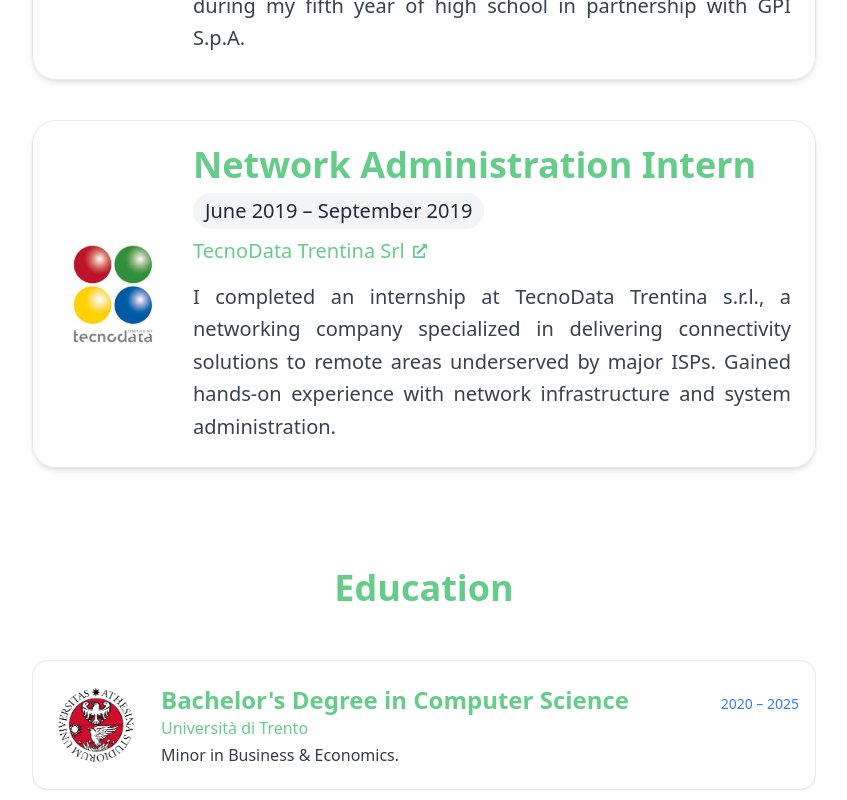
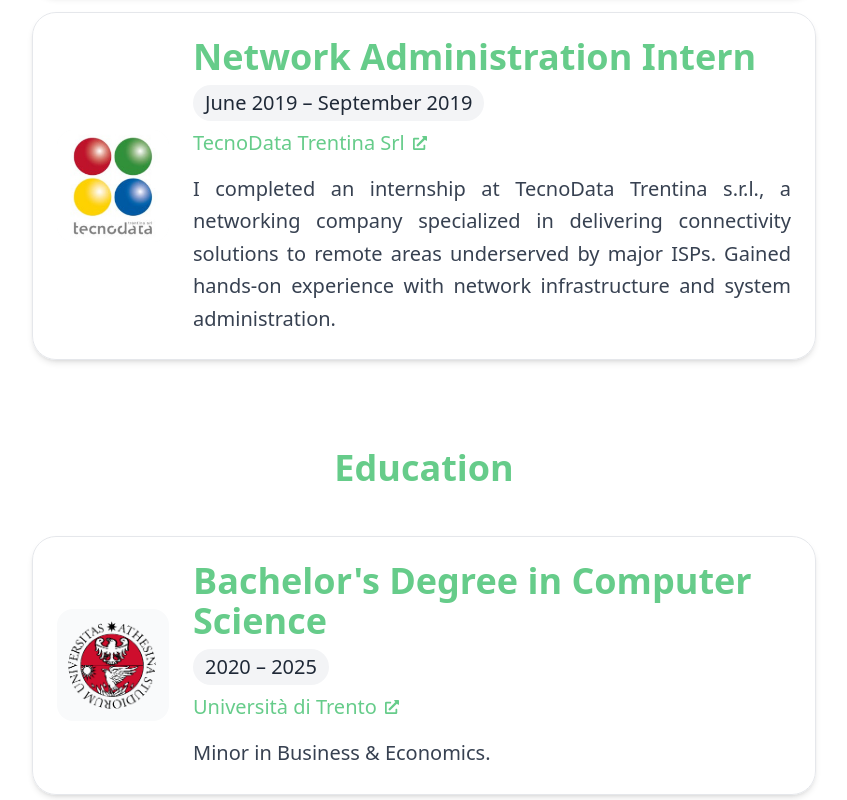
Before and after one commit to pietro-armellini/Portfolio, a React (Vite) app: page / in a window 1280 px wide. Shown: the part 4980-5780 px from the top of the page, without its empty margins (216-1063 px from the left). Built offline with nearby package versions, Linux system fonts and the light colour scheme.

Commit message:
fix: education card redesigned

```diff
--- a/src/components/EducationCards.jsx
+++ b/src/components/EducationCards.jsx
@@ -1,4 +1,5 @@
 import PropTypes from "prop-types";
+import { FaExternalLinkAlt } from "react-icons/fa";
 
 const EducationCard = ({
   title,
@@ -9,41 +10,58 @@ const EducationCard = ({
   link,
 }) => {
   return (
-    <div className="card card-bordered w-[90%] lg:w-[70%] bg-base-100 shadow-sm my-3 mx-auto p-4 flex-row items-center space-x-4">
-      <figure className="w-24 h-24 flex-shrink-0 flex justify-center items-center">
+    <div className="relative bg-white/70 backdrop-blur-sm border border-gray-200 shadow-md hover:shadow-xl rounded-3xl overflow-hidden transition-all duration-300 ease-in-out w-full sm:w-[90%] lg:w-[70%] min-w-[300px] mx-auto my-2 p-6 flex flex-col sm:flex-row items-start sm:items-center gap-6 font-sans text-base sm:text-xl max-w-[1400px]">
+
+      {/* Logo */}
+      <figure className="w-28 h-28 flex-shrink-0 flex justify-center items-center rounded-2xl overflow-hidden bg-gray-50 mx-auto sm:mx-0">
         {logo ? (
           <img
             src={logo}
             alt={`${institution} logo`}
-            className="object-contain w-full h-full rounded-lg"
+            className="object-contain w-full h-full"
           />
         ) : (
-          <div className="w-20 h-20 bg-gray-200 rounded-lg flex justify-center items-center text-gray-400 text-sm">
+          <div className="w-full h-full bg-gray-200 flex justify-center items-center text-gray-400 text-sm">
             No Logo
           </div>
         )}
       </figure>
-      <div className="flex-1 text-left">
-        <div className="flex flex-wrap items-baseline justify-between">
-          <h2 className="text-primary text-2xl font-semibold">{title}</h2>
-          <h4 className="text-secondary text-sm">{timeframe}</h4>
+
+      {/* Content */}
+      <div className="flex-1 min-w-0 text-center sm:text-left">
+        {/* Title + Timeframe */}
+        <div className="flex flex-wrap justify-center sm:justify-between items-center gap-2 w-full text-center sm:text-left">
+          <h2 className="text-primary text-3xl sm:text-4xl font-semibold break-words">
+            {title}
+          </h2>
+          <span className="inline-flex items-center px-3 py-1 bg-gray-100 text-gray-800 rounded-full text-base sm:text-xl">
+            {timeframe}
+          </span>
         </div>
-        {link ? (
-          <h3 className="font-medium">
+
+        {/* Institution */}
+        <div className="mt-2 flex items-center gap-3 flex-wrap justify-center sm:justify-start">
+          {link ? (
             <a
               href={link}
               target="_blank"
               rel="noopener noreferrer"
-              className="hover:underline text-primary"
+              className="text-primary font-medium inline-flex items-center gap-2 hover:underline text-base sm:text-xl"
             >
               {institution}
+              <FaExternalLinkAlt className="text-sm" />
             </a>
-          </h3>
-        ) : (
-          <h3 className="font-medium">{institution}</h3>
-        )}
-         <p className="mt-1 leading-snug">{description}</p>
+          ) : (
+            <span className="text-gray-800 font-medium text-base sm:text-xl">
+              {institution}
+            </span>
+          )}
+        </div>
 
+        {/* Description */}
+        <p className="mt-4 text-gray-700 leading-relaxed text-justify">
+          {description}
+        </p>
       </div>
     </div>
   );
--- a/src/components/ExperienceCards.jsx
+++ b/src/components/ExperienceCards.jsx
@@ -10,7 +10,7 @@ const ExperienceCard = ({
   link,
 }) => {
   return (
-    <div className="relative bg-white/70 backdrop-blur-sm border border-gray-200 shadow-md hover:shadow-xl rounded-3xl overflow-hidden transition-all duration-300 ease-in-out w-full sm:w-[90%] lg:w-[70%] min-w-[300px] mx-auto my-5 p-6 flex flex-col sm:flex-row items-start sm:items-center gap-6 font-sans text-base sm:text-xl max-w-[1400px]">
+    <div className="relative bg-white/70 backdrop-blur-sm border border-gray-200 shadow-md hover:shadow-xl rounded-3xl overflow-hidden transition-all duration-300 ease-in-out w-full sm:w-[90%] lg:w-[70%] min-w-[300px] mx-auto my-2 p-6 flex flex-col sm:flex-row items-start sm:items-center gap-6 font-sans text-base sm:text-xl max-w-[1400px]">
 
       {/* Logo */}
       <figure className="w-28 h-28 flex-shrink-0 flex justify-center items-center rounded-2xl overflow-hidden bg-gray-50 mx-auto sm:mx-0">
```
